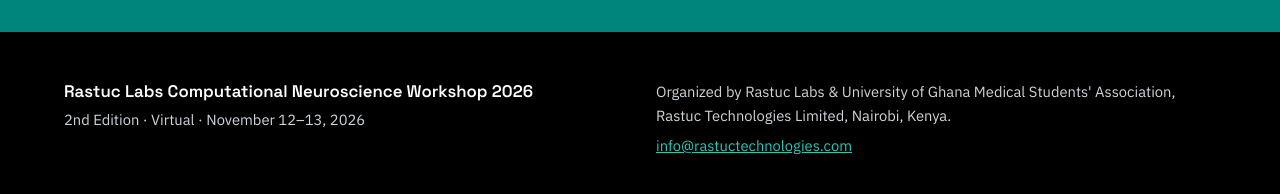
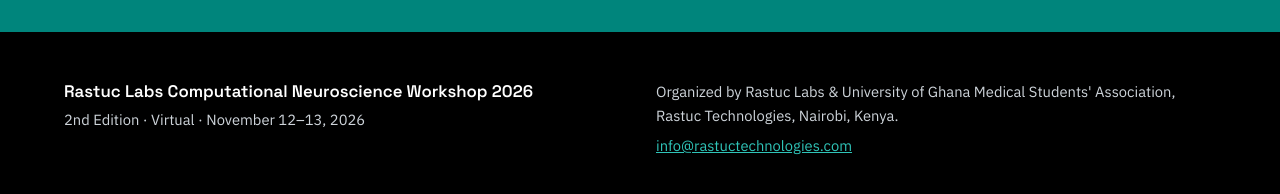
Before and after one commit to Kebaso-J/cnw2026, a Jekyll site: the page built from index.html, in a window 1280 px wide and 900 px high, scrolled down 4782 px. Shown: the part 688-882 px from the top of the window. Built offline with Jekyll 4.4.1, drawn with Linux system fonts in a browser that asks for light colours.

Commit message:
Update _config.yml

```diff
--- a/_config.yml
+++ b/_config.yml
@@ -12,7 +12,7 @@
 baseurl: ""                              # "" for a user/org site; "/repo-name" for a project site
 
 organizer: "Rastuc Labs & University of Ghana Medical Students' Association"
-organizer_parent: "Rastuc Technologies Limited"
+organizer_parent: "Rastuc Technologies"
 organizer_location: "Nairobi, Kenya"
 contact_email: "info@rastuctechnologies.com"
 register_url: "/register/"
```
